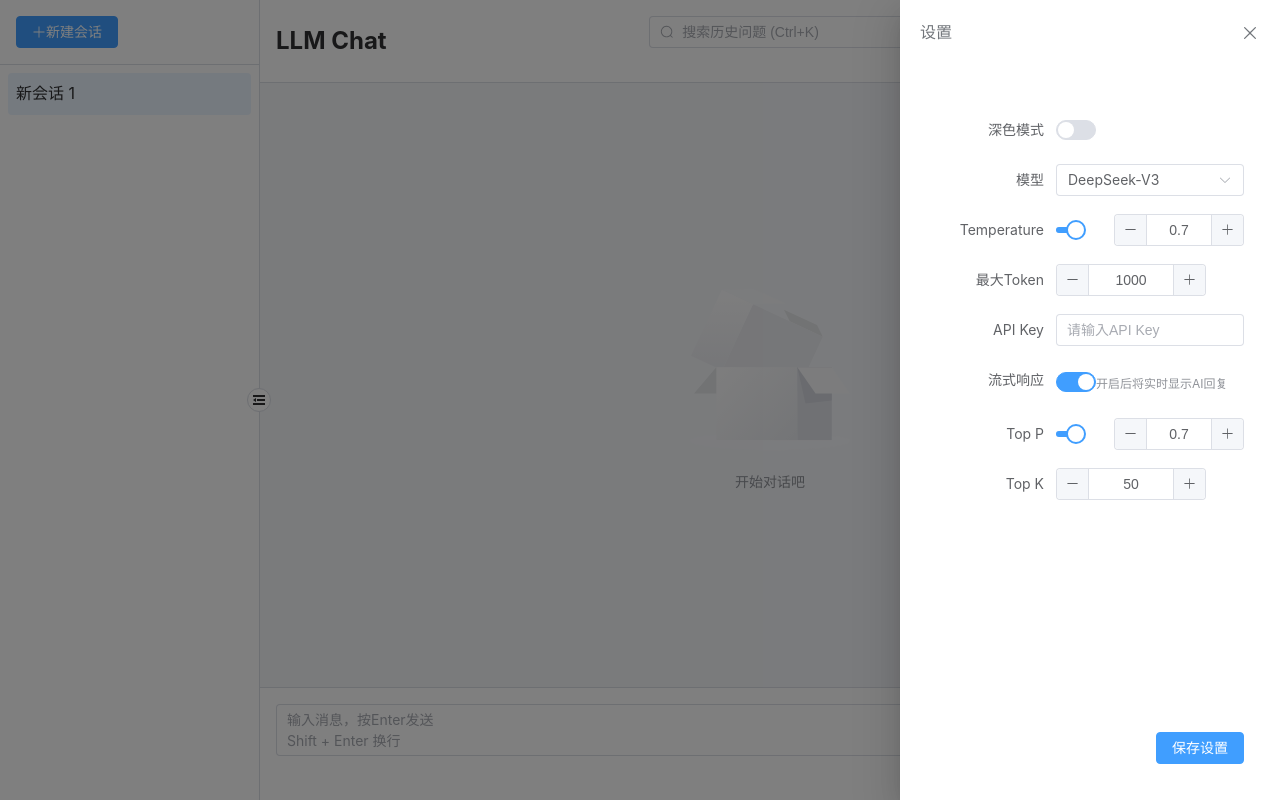
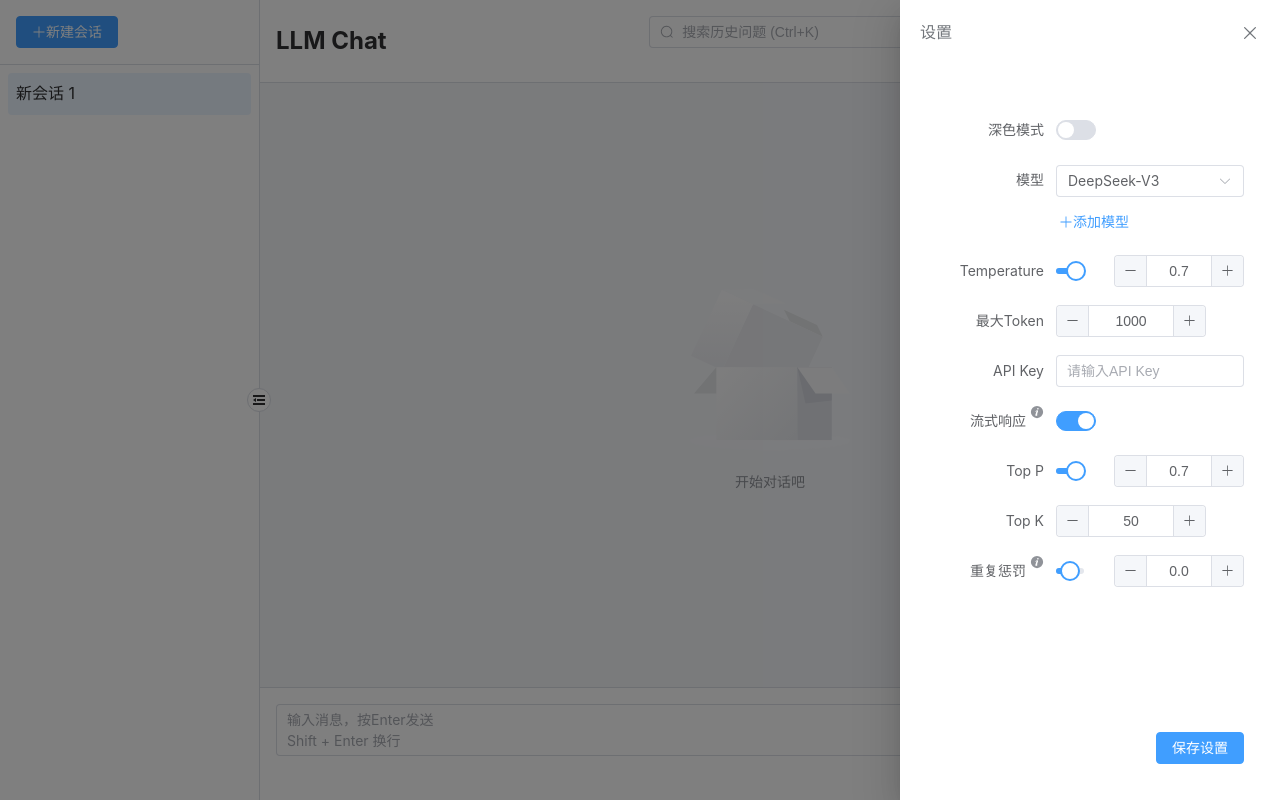
Before and after one commit to STEVENTAN100/LLM-Chat, a Vue app: page / in a window 1280 px wide. Both pictures are taken after a click on the button 1247 px from the left and 41 px from the top of the page. Built offline with nearby package versions, Linux system fonts and the light colour scheme.

Commit message:
feat: 设置面板添加了自定义模型和一些优化

```diff
--- a/src/components/SettingsPanel.vue
+++ b/src/components/SettingsPanel.vue
@@ -1,7 +1,9 @@
 <script setup lang="ts">
-import { reactive, computed } from 'vue'
-import { useSettingsStore, modelOptions } from '../stores/settings.ts'
-import { ElMessage } from 'element-plus'
+import { reactive, computed, ref } from 'vue'
+import { useSettingsStore, useModelOptions, type ModelOption } from '../stores/settings.ts'
+import { ElMessage, ElMessageBox } from 'element-plus'
+import { Edit, Delete, Plus, InfoFilled } from '@element-plus/icons-vue'
+import { ElTooltip } from 'element-plus'
 
 // 定义组件的props
 const props = defineProps({
@@ -13,6 +15,7 @@ const emit = defineEmits(['update:modelValue'])
 
 // 使用设置存储
 const settingsStore = useSettingsStore()
+const modelOptions = useModelOptions()
 
 // 可见性计算属性，同步抽屉的可见性状态
 const visible = computed({
@@ -29,8 +32,41 @@ const settings = reactive({
   apiKey: settingsStore.apiKey,
   streamResponse: settingsStore.streamResponse,
   topP: settingsStore.topP,
-  topK: settingsStore.topK
+  topK: settingsStore.topK,
+  frequencyPenalty: settingsStore.frequencyPenalty
 })
+
+// 新增：控制添加/编辑模型对话框的显示
+const modelDialogVisible = ref(false)
+const isEditing = ref(false)
+const currentModel = ref<ModelOption>({
+  label: '',
+  value: '',
+  type: 'plain'
+})
+const originalModelValue = ref('')
+
+// 检查模型value是否重复
+const checkModelValueExists = (value: string, excludeValue?: string) => {
+  // 检查是否与默认模型重复
+  const defaultModelExists = modelOptions.value
+    .filter(model => !settingsStore.customModels.includes(model))
+    .some(model => model.value === value)
+
+  if (defaultModelExists) {
+    return '模型标识与默认模型重复'
+  }
+
+  // 检查是否与其他自定义模型重复(排除当前编辑的模型)
+  const customModelExists = settingsStore.customModels
+    .some(model => model.value === value && model.value !== excludeValue)
+
+  if (customModelExists) {
+    return '模型标识已存在'
+  }
+
+  return ''
+}
 
 // 处理深色模式切换
 const handleDarkModeChange = () => {
@@ -42,6 +78,83 @@ const handleSave = () => {
   settingsStore.updateSettings(settings)
   ElMessage.success('设置已保存')
   visible.value = false
+}
+
+// 打开添加模型对话框
+const showAddModelDialog = () => {
+  isEditing.value = false
+  currentModel.value = {
+    label: '',
+    value: '',
+    type: 'plain'
+  }
+  modelDialogVisible.value = true
+}
+
+// 打开编辑模型对话框
+const showEditModelDialog = (model: ModelOption) => {
+  isEditing.value = true
+  currentModel.value = { ...model }
+  originalModelValue.value = model.value
+  modelDialogVisible.value = true
+}
+
+// 保存模型
+const handleSaveModel = () => {
+  if (!currentModel.value.label || !currentModel.value.value) {
+    ElMessage.warning('请填写完整的模型信息')
+    return
+  }
+
+  // 检查value值是否重复
+  const errorMsg = checkModelValueExists(
+    currentModel.value.value,
+    isEditing.value ? originalModelValue.value : undefined
+  )
+
+  if (errorMsg) {
+    ElMessage.warning(errorMsg)
+    return
+  }
+
+  if (isEditing.value) {
+    settingsStore.editCustomModel(originalModelValue.value, currentModel.value)
+    if (settings.model === originalModelValue.value) {
+      settings.model = currentModel.value.value
+    }
+  } else {
+    settingsStore.addCustomModel(currentModel.value)
+  }
+
+  modelDialogVisible.value = false
+  ElMessage.success(isEditing.value ? '模型已更新' : '模型已添加')
+}
+
+// 删除模型
+const handleDeleteModel = async (model: ModelOption) => {
+  try {
+    await ElMessageBox.confirm('确定要删除这个模型吗？', '警告', {
+      confirmButtonText: '确定',
+      cancelButtonText: '取消',
+      type: 'warning'
+    })
+
+    // 删除模型
+    settingsStore.removeCustomModel(model.value)
+
+    // 如果删除的是当前选中的模型,切换到默认模型
+    if (settings.model === model.value) {
+      // 获取第一个非自定义模型作为默认模型
+      const defaultModel = modelOptions.value.find(m => !settingsStore.customModels.includes(m))
+      if (defaultModel) {
+        settings.model = defaultModel.value
+      }
+    }
+
+    ElMessage.success('模型已删除')
+  } catch {
+    // 用户取消删除
+  }
 }
 </script>
 
@@ -58,9 +171,34 @@ const handleSave = () => {
 
         <!-- 模型选择 -->
         <el-form-item label="模型">
-          <el-select v-model="settings.model" class="w-full">
-            <el-option v-for="model in modelOptions" :key="model.value" :label="model.label" :value="model.value" />
-          </el-select>
+          <div class="model-selection">
+            <el-select v-model="settings.model" class="w-full">
+              <el-option
+                v-for="model in modelOptions"
+                :key="model.value"
+                :label="model.label"
+                :value="model.value"
+              >
+                <div class="model-option">
+                  <span>{{ model.label }}</span>
+                  <div v-if="settingsStore.customModels.includes(model)" class="model-actions">
+                    <el-button link type="primary" @click.stop="showEditModelDialog(model)">
+                      <el-icon><Edit /></el-icon>
+                    </el-button>
+                    <el-button link type="danger" @click.stop="handleDeleteModel(model)">
+                      <el-icon><Delete /></el-icon>
+                    </el-button>
+                  </div>
+                </div>
+              </el-option>
+            </el-select>
+          </div>
+          <div class="add-model-button">
+            <el-button type="primary" link @click="showAddModelDialog">
+              <el-icon><Plus /></el-icon>
+              添加模型
+            </el-button>
+          </div>
         </el-form-item>
 
         <!-- Temperature设置 -->
@@ -79,9 +217,17 @@ const handleSave = () => {
         </el-form-item>
 
         <!-- 流式响应切换 -->
-        <el-form-item label="流式响应">
+        <el-form-item>
+          <template #label>
+            流式响应
+            <el-tooltip
+              content="开启后将实时显示AI回复"
+              placement="top"
+            >
+              <el-icon class="info-icon"><InfoFilled /></el-icon>
+            </el-tooltip>
+          </template>
           <el-switch v-model="settings.streamResponse" />
-          <div class="form-item-tip">开启后将实时显示AI回复</div>
         </el-form-item>
 
         <!-- Top P -->
@@ -93,6 +239,26 @@ const handleSave = () => {
         <el-form-item label="Top K">
           <el-input-number v-model="settings.topK" :min="1" :max="100" :step="1" />
         </el-form-item>
+
+        <!-- Frequency Penalty -->
+        <el-form-item>
+          <template #label>
+            重复惩罚
+            <el-tooltip
+              content="控制模型重复使用相同词语的倾向，值越大越不倾向重复"
+              placement="top"
+            >
+              <el-icon class="info-icon"><InfoFilled /></el-icon>
+            </el-tooltip>
+          </template>
+          <el-slider
+            v-model="settings.frequencyPenalty"
+            :min="-2"
+            :max="2"
+            :step="0.1"
+            show-input
+          />
+        </el-form-item>
       </el-form>
 
       <!-- 保存设置按钮 -->
@@ -100,6 +266,33 @@ const handleSave = () => {
         <el-button type="primary" @click="handleSave">保存设置</el-button>
       </div>
     </div>
+
+    <!-- 添加/编辑模型对话框 -->
+    <el-dialog
+      :title="isEditing ? '编辑模型' : '添加模型'"
+      v-model="modelDialogVisible"
+      width="500px"
+    >
+      <el-form :model="currentModel" label-width="100px">
+        <el-form-item label="模型名称">
+          <el-input v-model="currentModel.label" placeholder="请输入模型名称" />
+        </el-form-item>
+        <el-form-item label="模型标识">
+          <el-input v-model="currentModel.value" placeholder="请输入模型标识" />
+        </el-form-item>
+        <el-form-item label="模型类型">
+          <el-select v-model="currentModel.type">
+            <el-option label="普通对话" value="plain" />
+            <el-option label="视觉模型" value="visual" />
+            <el-option label="文生图" value="text2img" />
+          </el-select>
+        </el-form-item>
+      </el-form>
+      <template #footer>
+        <el-button @click="modelDialogVisible = false">取消</el-button>
+        <el-button type="primary" @click="handleSaveModel">确定</el-button>
+      </template>
+    </el-dialog>
   </el-drawer>
 </template>
 
@@ -130,4 +323,31 @@ const handleSave = () => {
   color: #909399;
   margin-top: 4px;
 }
+
+.model-selection {
+  width: 100%;
+}
+
+.add-model-button {
+  margin-top: 8px;
+}
+
+.model-option {
+  display: flex;
+  justify-content: space-between;
+  align-items: center;
+  width: 100%;
+}
+
+.model-actions {
+  display: flex;
+  gap: 4px;
+}
+
+.info-icon {
+  margin-left: 4px;
+  font-size: 14px;
+  color: var(--el-text-color-secondary);
+  cursor: help;
+}
 </style>
--- a/src/stores/settings.ts
+++ b/src/stores/settings.ts
@@ -1,9 +1,12 @@
 import { defineStore } from 'pinia'
+import { computed } from 'vue'
 
 // 定义模型选项类型
-interface ModelOption {
+export interface ModelOption {
     label: string
     value: string
+    // 大模型类型：可选普通对话模型，视觉输入，文生图模型
+    type: 'plain' | 'visual' | 'text2img'
 }
 
 // 定义设置状态接口
@@ -16,6 +19,8 @@ interface SettingsState {
     streamResponse: boolean
     topP: number
     topK: number
+    customModels: ModelOption[]
+    frequencyPenalty: number
 }
 
 // 定义一个名为 'settings' 的 store
@@ -30,7 +35,8 @@ export const useSettingsStore = defineStore('settings', {
         streamResponse: true,
         topP: 0.7,
         topK: 50,
-
+        customModels: [],
+        frequencyPenalty: 0
     }),
 
     // 定义 store 的动作
@@ -45,6 +51,24 @@ export const useSettingsStore = defineStore('settings', {
             // 使用 Object.assign 方法将传入的设置对象合并到当前 store 的状态中
             Object.assign(this.$state, settings)
         },
+
+        addCustomModel(model: ModelOption): void {
+            this.customModels.push(model)
+        },
+
+        removeCustomModel(value: string): void {
+            const index = this.customModels.findIndex(m => m.value === value)
+            if (index !== -1) {
+                this.customModels.splice(index, 1)
+            }
+        },
+
+        editCustomModel(value: string, updatedModel: ModelOption): void {
+            const index = this.customModels.findIndex(m => m.value === value)
+            if (index !== -1) {
+                this.customModels[index] = updatedModel
+            }
+        }
     },
 
     // 配置持久化选项
@@ -54,17 +78,24 @@ export const useSettingsStore = defineStore('settings', {
         // 存储方式，这里使用的是 localStorage
         storage: localStorage,
     },
-
-
 })
 
-// 导出模型选项供其他组件使用
-export const modelOptions: ModelOption[] = [
-    { label: 'DeepSeek-V3', value: 'deepseek-ai/DeepSeek-V3' },
-    { label: 'DeepSeek-R1', value: 'deepseek-ai/DeepSeek-R1' },
-    { label: 'DeepSeek-Janus-Pro-7B', value: 'deepseek-ai/Janus-Pro-7B' },
-    { label: 'Qwen2.5-7B', value: 'Qwen/Qwen2.5-7B-Instruct' },
-    { label: 'Qwen2.5-Coder-7B', value: 'Qwen/Qwen2.5-Coder-7B-Instruct' },
-    { label: 'Qwen2-VL-72B', value: 'Qwen/Qwen2-VL-72B-Instruct' },
-    { label: 'Meta-Llama-3.1-8B', value: 'meta-llama/Meta-Llama-3.1-8B-Instruct' },
+// 将 modelOptions 改为 computed 属性
+export const useModelOptions = () => {
+    const store = useSettingsStore()
+    return computed(() => [
+        ...defaultModelOptions,
+        ...store.customModels
+    ])
+}
+
+// 默认模型选项
+export const defaultModelOptions: ModelOption[] = [
+    { label: 'DeepSeek-V3', value: 'deepseek-ai/DeepSeek-V3', type: 'plain' },
+    { label: 'DeepSeek-R1', value: 'deepseek-ai/DeepSeek-R1', type: 'plain' },
+    { label: 'DeepSeek-Janus-Pro-7B', value: 'deepseek-ai/Janus-Pro-7B', type: 'text2img' },
+    { label: 'Qwen2.5-7B', value: 'Qwen/Qwen2.5-7B-Instruct', type: 'plain' },
+    { label: 'Qwen2.5-Coder-7B', value: 'Qwen/Qwen2.5-Coder-7B-Instruct', type: 'plain' },
+    { label: 'Qwen2-VL-72B', value: 'Qwen/Qwen2-VL-72B-Instruct', type: 'visual' },
+    { label: 'Meta-Llama-3.1-8B', value: 'meta-llama/Meta-Llama-3.1-8B-Instruct', type: 'plain' },
 ]
```
